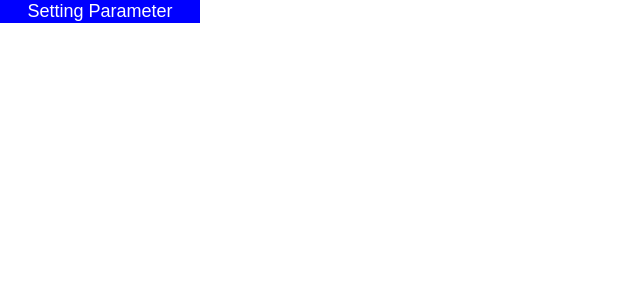
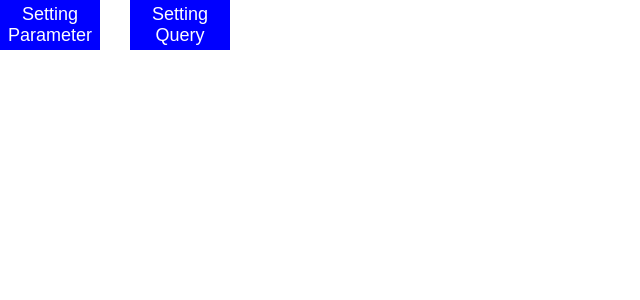
Before and after one commit to DL-Berkey/React_Practice, a React (Create React App) app: page / in a window 1280 px wide. Shown: the top 300 px of the page, without its empty margins (0-640 px from the left). Built offline with nearby package versions, Linux system fonts and the light colour scheme.

Commit message:
create two buttons

```diff
--- a/public/index.html
+++ b/public/index.html
@@ -9,7 +9,6 @@
       name="description"
       content="Web site created using create-react-app"
     />
-    <link rel="apple-touch-icon" href="%PUBLIC_URL%/logo192.png" />
     <!--
       manifest.json provides metadata used when your web app is installed on a
       user's mobile device or desktop. See https://developers.google.com/web/fundamentals/web-app-manifest/
--- a/src/App.js
+++ b/src/App.js
@@ -1,15 +1,16 @@
 import { BrowserRouter as Router, Routes, Route } from "react-router-dom";
-import { ParameterButton } from "./components"
+import { ParameterButton, QueryButton } from "./components"
+import { Main } from "./styles"
 
 function App() {
   return (
-    <div className="App">
+    <Main>
       <Router>
         <Routes>
-          <Route path="/" element={<ParameterButton />} />
+          <Route path="/" element={[<ParameterButton />, <QueryButton />]} />
         </Routes>
       </Router>
-    </div>
+    </Main>
   );
 }
 
--- /dev/null
+++ b/src/components/QueryButton.jsx
@@ -0,0 +1,9 @@
+import { Button } from "../styles";
+
+const QueryButton = () => {
+    return (
+        <Button>Setting Query</Button>
+    );
+}
+
+export default QueryButton;
--- a/src/components/index.js
+++ b/src/components/index.js
@@ -1,5 +1,7 @@
 import ParameterButton from "./ParameterButton";
+import QueryButton from "./QueryButton";
 
 export {
     ParameterButton,
+    QueryButton,
 }
--- a/src/index.css
+++ b/src/index.css
@@ -1,13 +1,9 @@
 body {
+  width: 100vw;
+  height: 100vh;
+
   margin: 0;
-  font-family: -apple-system, BlinkMacSystemFont, 'Segoe UI', 'Roboto', 'Oxygen',
-    'Ubuntu', 'Cantarell', 'Fira Sans', 'Droid Sans', 'Helvetica Neue',
-    sans-serif;
-  -webkit-font-smoothing: antialiased;
-  -moz-osx-font-smoothing: grayscale;
+  padding: 0;
+
+  box-sizing: border-box;
 }
-
-code {
-  font-family: source-code-pro, Menlo, Monaco, Consolas, 'Courier New',
-    monospace;
-}
--- a/src/styles/buttonStyle.js
+++ b/src/styles/buttonStyle.js
@@ -1,12 +1,16 @@
 import styled from "styled-components";
 
 const Button = styled.button`
-    width: 200px;
-    heigth: 100px;
+    width: 100px;
+    height: 50px;
     background-color: blue;
     color: white;
     font-size: 18px;
     border: none;
+
+    & + & {
+        margin-left: 30px;
+    }
 `
 
 export default Button;
--- a/src/styles/index.js
+++ b/src/styles/index.js
@@ -1,5 +1,7 @@
 import Button from "./buttonStyle";
+import Main from "./mainStyle";
 
 export {
     Button,
+    Main,
 }
--- /dev/null
+++ b/src/styles/mainStyle.js
@@ -0,0 +1,12 @@
+import styled from "styled-components";
+
+const Main = styled.div`
+    width: 100vw;
+    height: 100vh;
+
+    postion: absolute;
+    top: 50%;
+    left: 50%;
+`
+
+export default Main;
```
